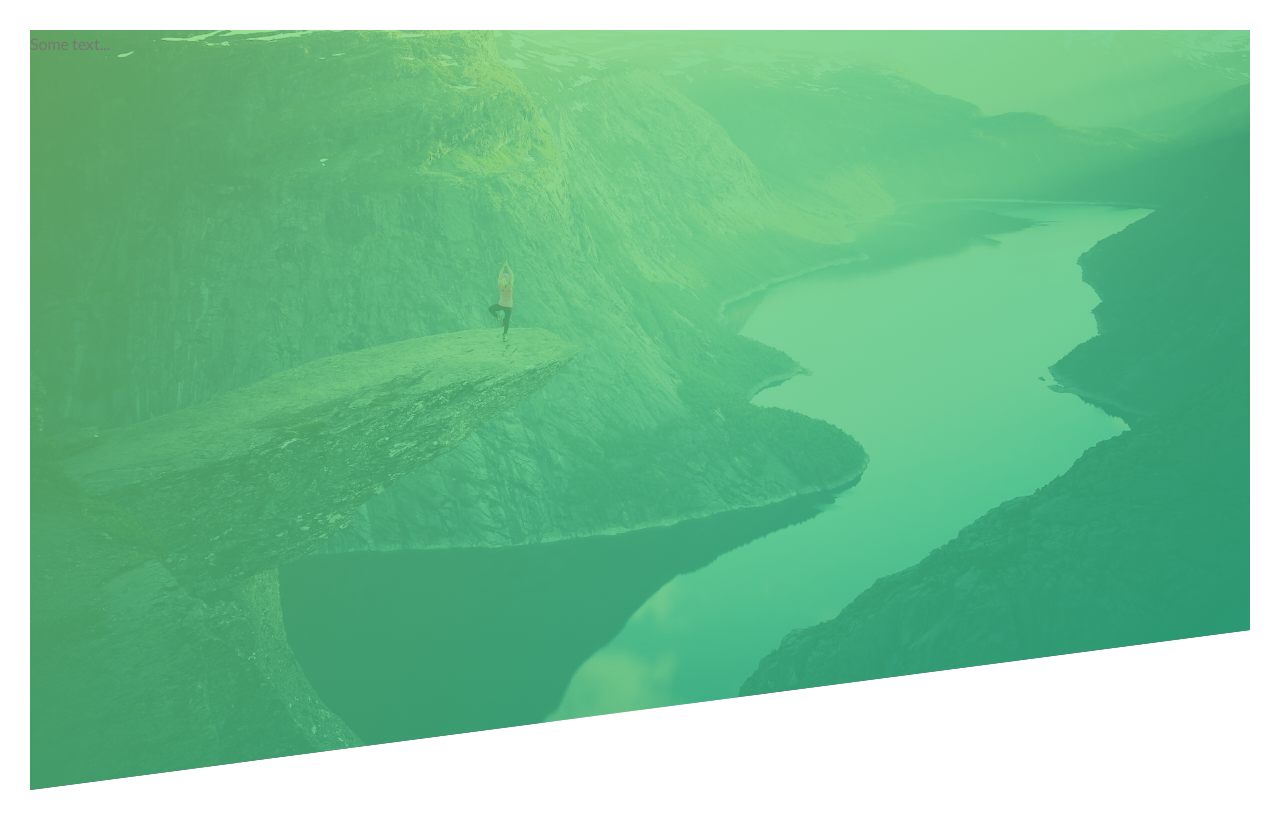
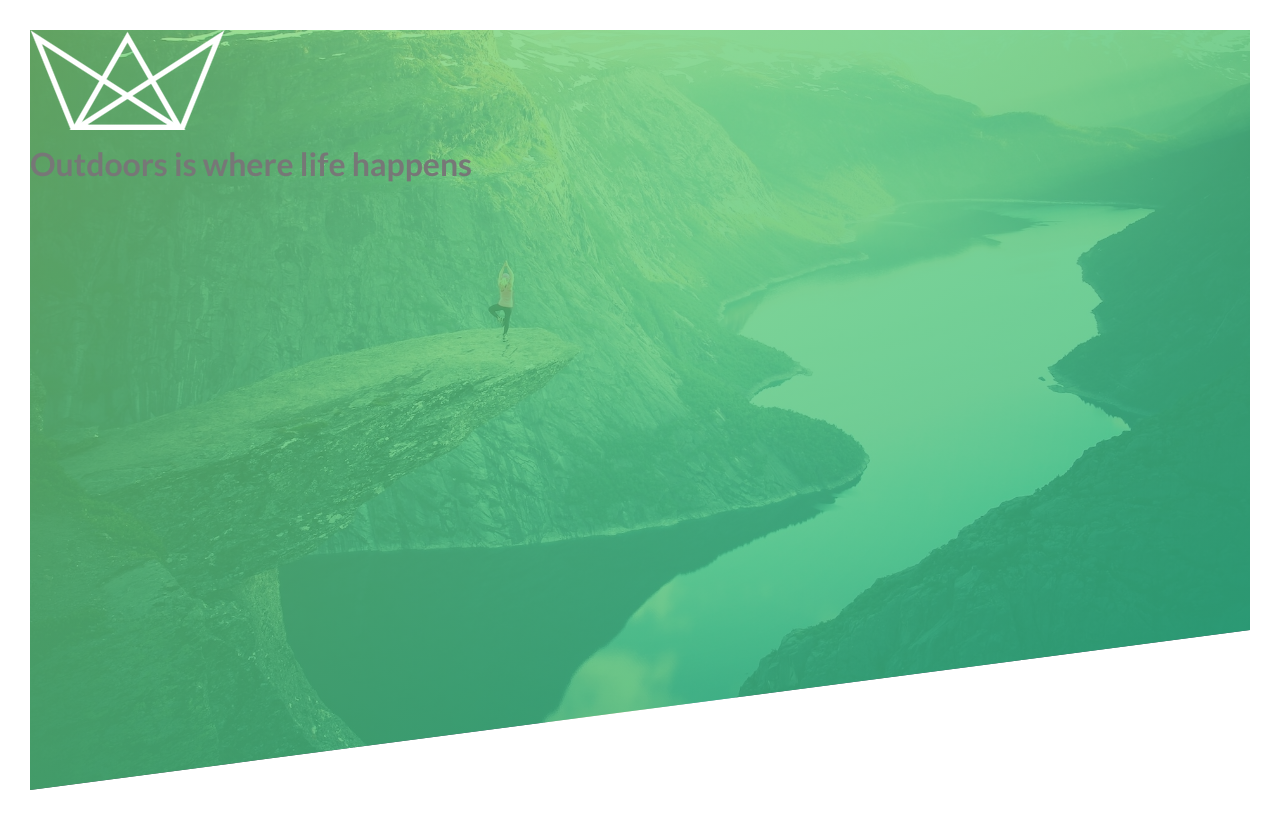
Before and after one commit to psarge2/natours, a plain HTML site: page index.html in a window 1280 px wide. Drawn offline with Linux system fonts and the light colour scheme.

Commit message:
Added logo and header text

```diff
--- a/index.html
+++ b/index.html
@@ -14,7 +14,16 @@
     </head>
     <body>
         <header class="header">
-            Some text...
+            <div class="logo-box">
+                <img src="img/logo-white.png" alt="Logo" class="logo">
+            </div>
+            <div class="text-box">
+                <h1 class="heading-primary">
+                    <span class="heading-primary-main">Outdoors</span>
+                    <span class="heading-primary-sub">is where life happens</span>
+                </h1>
+            </div>
+
         </header>
 
     </body>
```
